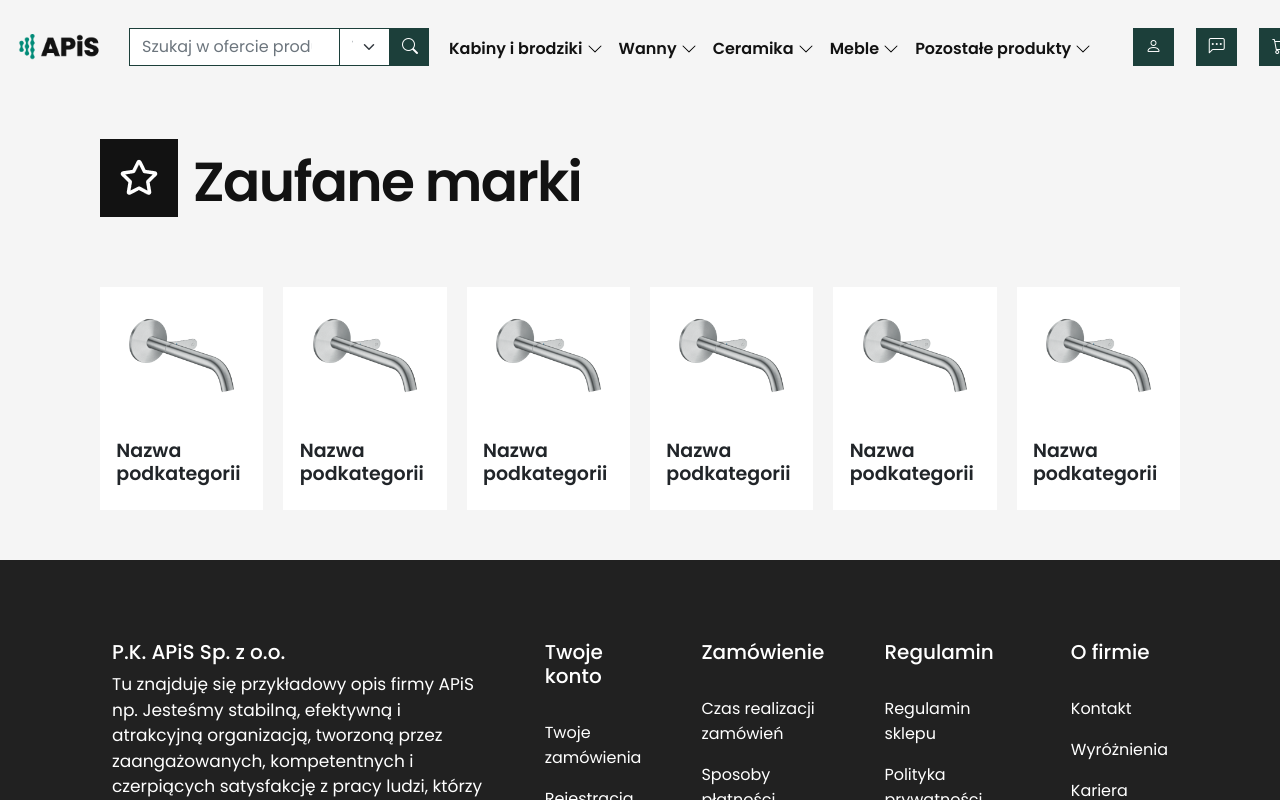
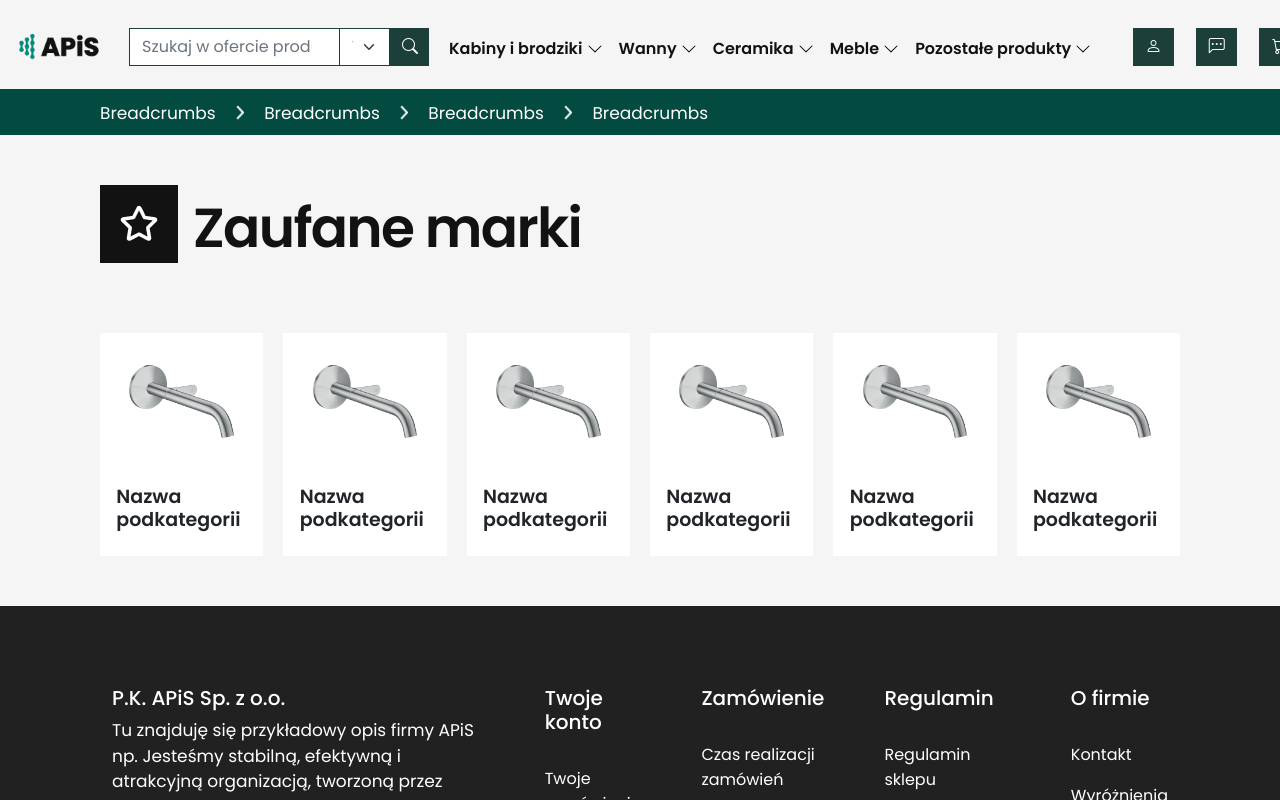
Before and after one commit to marcinkorbec/shop-frontend, a React (Create React App) app: page /1 in a window 1280 px wide. Shown: the top 800 px of the page. Built offline with nearby package versions, Linux system fonts and the light colour scheme.

Commit message:
Update Homepage

```diff
--- /dev/null
+++ b/src/Components/GreenStripe/GreenStripe.css
@@ -0,0 +1,29 @@
+.green-stripe {
+  display: flex;
+  background-color: #034A40;
+  height: 46px;
+  padding-left: 100px;
+  padding-right: 100px;
+}
+
+.green-container {
+  display: flex;
+  align-items: center;
+  font-style: normal;
+  font-weight: 400;
+  font-size: 17px;
+  line-height: 26px;
+  color: #FFFFFF;
+  gap: 20px;
+}
+
+.green-container div img {
+  position: relative;
+  top: 5px;
+  height: 15px;
+}
+
+.green-container div {
+  display: flex;
+  height: 25px;
+}
--- /dev/null
+++ b/src/Components/GreenStripe/GreenStripe.jsx
@@ -0,0 +1,32 @@
+import React from 'react';
+import './GreenStripe.css';
+
+export const GreenStripe = () => {
+  return (
+    <div className='green-stripe'>
+      <div className='green-container'>
+        <div>
+          <p>Breadcrumbs</p>
+        </div>
+        <div>
+          <img src={require('../../assets/img/find_out_icon.png')} alt='' />
+        </div>
+        <div>
+          <p>Breadcrumbs</p>
+        </div>
+        <div>
+          <img src={require('../../assets/img/find_out_icon.png')} alt='' />
+        </div>
+        <div>
+          <p>Breadcrumbs</p>
+        </div>
+        <div>
+          <img src={require('../../assets/img/find_out_icon.png')} alt='' />
+        </div>
+        <div>
+          <p>Breadcrumbs</p>
+        </div>
+      </div>
+    </div>
+  );
+};
--- a/src/Views/HomepageCategory/HomepageCategory.jsx
+++ b/src/Views/HomepageCategory/HomepageCategory.jsx
@@ -2,11 +2,13 @@
 import { Header } from '../../Components/Header/Header';
 import { Footer } from '../../Components/Footer/Footer';
 import { TrustedBranches } from '../../Components/TrustedBranches/TrustedBranches';
+import { GreenStripe } from '../../Components/GreenStripe/GreenStripe';
 
 export const HomepageCategory = () => {
   return (
     <>
       <Header />
+      <GreenStripe />
       <TrustedBranches />
       <Footer />
     </>
```
